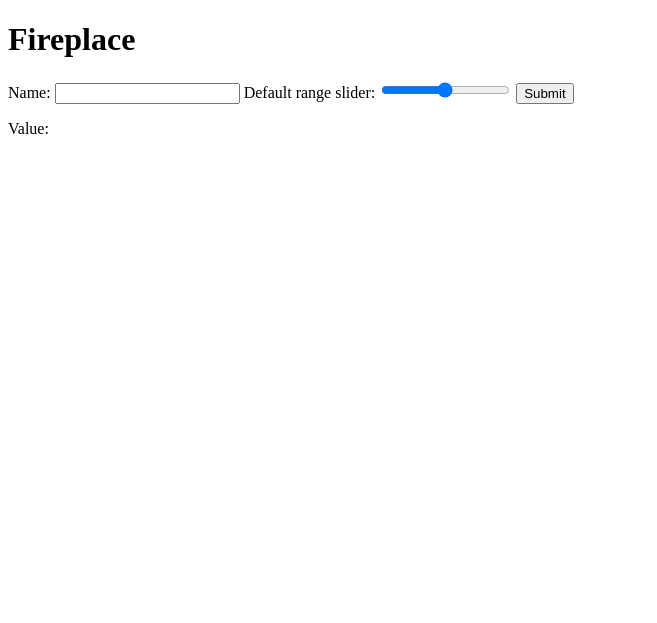
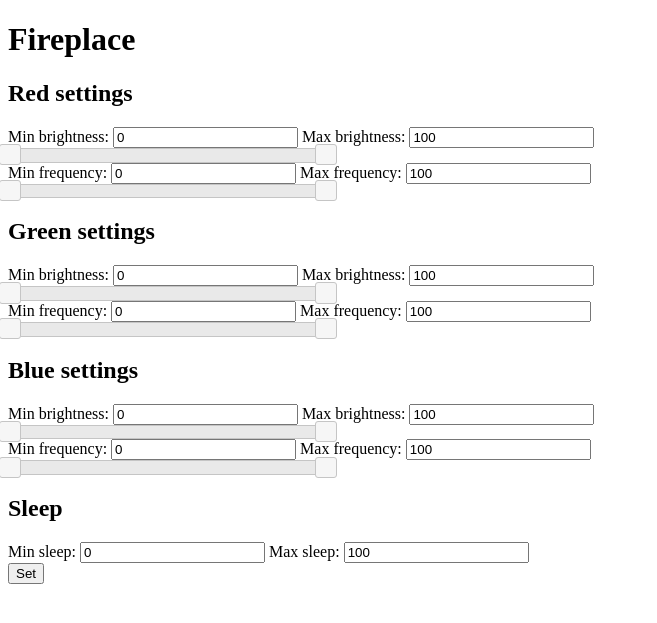
Before and after one commit to Phaneron97/smartLedstrip, a Flask app: page / in a window 1280 px wide. Shown: the top 623 px of the page, without its empty margins (0-657 px from the left). Run offline with Flask 3, Linux system fonts and the light colour scheme.

Commit message:
added UI to set fireplace settings with sliders

```diff
--- a/templates/index.html
+++ b/templates/index.html
@@ -4,43 +4,104 @@
   <head>
     <!-- <meta http-equiv="Content-Type" content="application/json"> -->
     <meta http-equiv="Content-Type" content="text/html; charset=utf-8">
+    <script src="https://code.jquery.com/jquery-3.6.0.js"></script>
+    <script src="https://code.jquery.com/ui/1.13.2/jquery-ui.js"></script>
+    <link rel="stylesheet" href="//code.jquery.com/ui/1.13.2/themes/base/jquery-ui.css">
+    <script>
+      $(function() {
+  function createSlider(sliderContainer, lowerInput, higherInput, minValue, maxValue) {
+    var lowerValue = parseInt($(lowerInput).val());
+    var higherValue = parseInt($(higherInput).val());
+
+    $(sliderContainer).slider({
+      range: true,
+      min: minValue,
+      max: maxValue,
+      values: [lowerValue, higherValue],
+      slide: function(event, ui) {
+        if (ui.values[0] >= ui.values[1]) {
+          return false;
+        }
+        $(lowerInput).val(ui.values[0]);
+        $(higherInput).val(ui.values[1]);
+      }
+    });
+
+    $(lowerInput).change(function() {
+      var value = parseInt($(this).val());
+      if (value < $(sliderContainer).slider("option", "min")) {
+        value = $(sliderContainer).slider("option", "min");
+      } else if (value > $(higherInput).val()) {
+        value = $(higherInput).val();
+      }
+      $(sliderContainer).slider("values", 0, value);
+      $(this).val(value);
+    });
+
+    $(higherInput).change(function() {
+      var value = parseInt($(this).val());
+      if (value > $(sliderContainer).slider("option", "max")) {
+        value = $(sliderContainer).slider("option", "max");
+      } else if (value < $(lowerInput).val()) {
+        value = $(lowerInput).val();
+      }
+      $(sliderContainer).slider("values", 1, value);
+      $(this).val(value);
+    });
+  }
+
+        // var minDefaultValue = 0;
+        // var maxDefaultValue = 100;
+        createSlider("#brightnessRed", "#minBrightnessRed", "#maxBrightnessRed", 0, 100);
+        createSlider("#freqRed", "#minFreqRed", "#maxFreqRed", 0, 100);
+
+        createSlider("#brightnessGreen", "#minBrightnessGreen", "#maxBrightnessGreen", 0, 100);
+        createSlider("#freqGreen", "#minFreqGreen", "#maxFreqGreen", 0, 100);
+
+        createSlider("#brightnessBlue", "#minBrightnessBlue", "#maxBrightnessBlue", 0, 100);
+        createSlider("#freqBlue", "#minFreqBlue", "#maxFreqBlue", 0, 100);
+
+        // createSlider("#sleep", "#minSleep", "#maxSleep", 0, 0.5);
+      });
+
+
+      // function createSlider(sliderId, amountId, minValue, maxValue, startValues) {
+      //   $( "#" + sliderId ).slider({
+      //     range: true,
+      //     min: minValue,
+      //     max: maxValue,
+      //     values: startValues,
+      //     slide: function( event, ui ) {
+      //       $( "#" + amountId ).val( "$" + ui.values[ 0 ] + " - $" + ui.values[ 1 ] );
+      //     }
+      //   });
+      //   $( "#" + amountId ).val( "$" + $( "#" + sliderId ).slider( "values", 0 ) +
+      //     " - $" + $( "#" + sliderId ).slider( "values", 1 ) );
+      // }
+
+      // $( function() {
+      //   $( "#slider-range" ).slider({
+      //     range: true,
+      //     min: 0,
+      //     max: 100,
+      //     values: [ 75, 300 ],
+      //     slide: function( event, ui ) {
+      //       $( "#amount" ).val( "$" + ui.values[ 0 ] + " - $" + ui.values[ 1 ] );
+      //       $( "#slider-values" ).val(ui.values[0] + "," + ui.values[1]);
+      //     }
+      //   });
+
+      //   // Set the initial values for the slider and the hidden input element
+      //   $( "#slider-values" ).val($( "#slider-range" ).slider( "values", 0 ) + "," + $( "#slider-range" ).slider( "values", 1 ));
+      //   $( "#amount" ).val( "$" + $( "#slider-range" ).slider( "values", 0 ) +
+      //     " - $" + $( "#slider-range" ).slider( "values", 1 ) );
+      // });
+    </script>
     <style>
-      .slidecontainer {
-        width: 100%;
+      .slider {
+        width:25%;
       }
-
-      .slider {
-        -webkit-appearance: none;
-        width: 100%;
-        height: 25px;
-        background: #d3d3d3;
-        outline: none;
-        opacity: 0.7;
-        -webkit-transition: .2s;
-        transition: opacity .2s;
-      }
-
-      .slider:hover {
-        opacity: 1;
-      }
-
-      .slider::-webkit-slider-thumb {
-        -webkit-appearance: none;
-        appearance: none;
-        width: 25px;
-        height: 25px;
-        background: #04AA6D;
-        cursor: pointer;
-      }
-
-      .slider::-moz-range-thumb {
-        width: 25px;
-        height: 25px;
-        background: #04AA6D;
-        cursor: pointer;
-      }
-      </style>
-
+    </style>
   </head>
   <body>
     <!-- <h1>Ledstrip</h1>
@@ -81,49 +142,101 @@
       <input type="submit">
   </form> -->
 
-      <label for="name">Name:</label>
-      <input type="text" id="name" name="testName">
-      <label for="testSlider">Default range slider:</label>
-      <input type="range" min="1" max="100" value="50" name="testSlider">
+      <!-- <label for="name">Name:</label> -->
+      <!-- <input type="text" id="name" name="testName"> -->
+      <!-- <label for="testSlider">Default range slider:</label> -->
+      <!-- <input type="range" min="1" max="100" value="50" name="testSlider"> -->
 
-      <input type="submit" value="Submit">
-    </form>
-    <p>Value: <span id="demo"></span></p>
-
-    <script>
-      var slider = document.getElementById("testSlider");
-      var output = document.getElementById("demo");
-      output.innerHTML = slider.value;
-
-      slider.oninput = function() {
-        output.innerHTML = this.value;
-      }
-    </script>
+      <!-- <div id="slider-range"></div> -->
+      <!-- <input type="hidden" id="slider-values" name="sliderValues"> -->
+      <!-- <input type="hidden" id="slider-values" name="testSlider">
+      <input type="submit" value="Submit"> -->
 
 
-    <!-- <h2>Premade effects</h2>
-    <button id="Fireplace" name="Fireplace">Fireplace</button><br>
+      <!-- <label for="red_duty_cycle_slider">Slider 1:</label>
+      <div id="red_duty_cycle_slider></div>
+      <input type="text" id="red_duty_cycle_slider" readonly style="border:0; color:#f6931f; font-weight:bold;">
+      <br><br>
 
-    <p>GPIO 12: <span id="gpio12"></span></p>  -->
+      <label for="red_frequency_slider">Slider 2:</label>
+      <div id="red_frequency_slider></div>
+      <input type="text" id="red_frequency_slider" readonly style="border:0; color:#f6931f; font-weight:bold;">
+      <br><br>
 
-    <!-- <form action="/submit" method="GET">
-        <label for="name">Name:</label>
-        <input type="text" name="name" id="name">
-        <label for="email">Email:</label>
-        <input type="email" name="email" id="email">
-        <button type="submit">Submit</button>
-    </form> -->
+      <input type="submit" value="Submit"> -->
 
+      <h2>Red settings</h2>
+      <label for="minBrightnessRed">Min brightness:</label>
+      <input type="text" id="minBrightnessRed" name="minBrightnessRed" value="0">
 
+      <label for="maxBrightnessRed">Max brightness:</label>
+      <input type="text" id="maxBrightnessRed" name="maxBrightnessRed" value="100">
+
+      <div class="slider" id="brightnessRed"></div>
+
+      <label for="minFreqRed">Min frequency:</label>
+      <input type="text" id="minFreqRed" name="minFreqRed" value="0">
+
+      <label for="maxFreqRed">Max frequency:</label>
+      <input type="text" id="maxFreqRed" name="maxFreqRed" value="100">
+
+      <div class="slider" id="freqRed"></div>
+
+      <!------------------------------------------------->
+
+      <h2>Green settings</h2>
+      <label for="minBrightnessGreen">Min brightness:</label>
+      <input type="text" id="minBrightnessGreen" name="minBrightnessGreen" value="0">
+
+      <label for="maxBrightnessGreen">Max brightness:</label>
+      <input type="text" id="maxBrightnessGreen" name="maxBrightnessGreen" value="100">
+
+      <div class="slider" id="brightnessGreen"></div>
+
+      <label for="minFreqGreen">Min frequency:</label>
+      <input type="text" id="minFreqGreen" name="minFreqGreen" value="0">
+
+      <label for="maxFreqGreen">Max frequency:</label>
+      <input type="text" id="maxFreqGreen" name="maxFreqGreen" value="100">
+
+      <div class="slider" id="freqGreen"></div>
+
+      <!------------------------------------------------->
+
+      <h2>Blue settings</h2>
+      <label for="minBrightnessBlue">Min brightness:</label>
+      <input type="text" id="minBrightnessBlue" name="minBrightnessBlue" value="0">
+
+      <label for="maxBrightnessBlue">Max brightness:</label>
+      <input type="text" id="maxBrightnessBlue" name="maxBrightnessBlue" value="100">
+
+      <div class="slider" id="brightnessBlue"></div>
+
+      <label for="minFreqBlue">Min frequency:</label>
+      <input type="text" id="minFreqBlue" name="minFreqBlue" value="0">
+
+      <label for="maxFreqBlue">Max frequency:</label>
+      <input type="text" id="maxFreqBlue" name="maxFreqBlue" value="100">
+
+      <div class="slider" id="freqBlue"></div>
+
+      <!------------------------------------------------->
+
+      <h2>Sleep</h2>
+
+      <label for="minSleep">Min sleep:</label>
+      <input type="text" id="minSleep" name="minSleep" value="0">
+
+      <label for="maxSleep">Max sleep:</label>
+      <input type="text" id="maxSleep" name="maxSleep" value="100">
+
+      <div class="slider" id="sleep"></div>
+
+      <!------------------------------------------------->
+
+      <button type="submit">Set</button>
+    </form>
     <script>
-      // var RedOnButton = document.getElementById('RedOnButton');
-      // var RedOffButton = document.getElementById('RedOffButton');
-
-      // var GreenOnButton = document.getElementById('GreenOnButton');
-      // var GreenOffButton = document.getElementById('GreenOffButton');
-
-      // var BlueOnButton = document.getElementById('BlueOnButton');
-      // var BlueOffButton = document.getElementById('BlueOffButton');
 
       // // Load data from JSON file
       // function fetchJSON() {
@@ -206,11 +319,5 @@
       // BlueOnButton.addEventListener('click', () => sendCommand(18, 1));
       // BlueOffButton.addEventListener('click', () => sendCommand(18, 0));
   </script>
-
-<!-- <script>
-  // Load data from JSON file
-      // Fetch the JSON data from the file
-
-</script> -->
   </body>
 </html>
```
Also changed, not shown: flaskTest.py (+81 -12 lines), py_classes/fireplace.py (+53 -10 lines).
